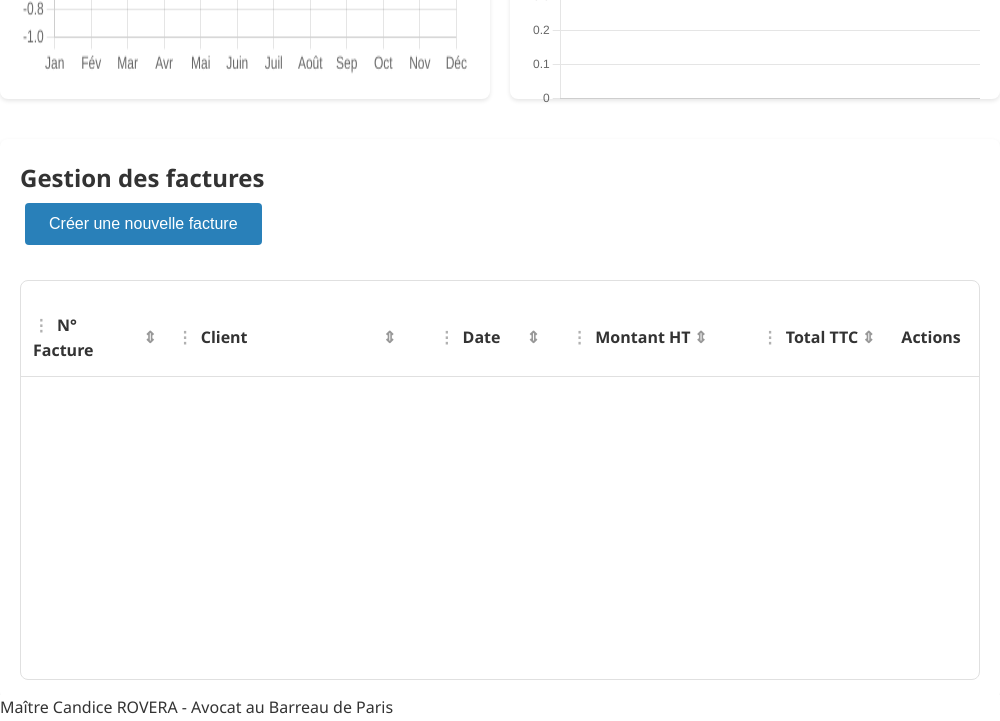
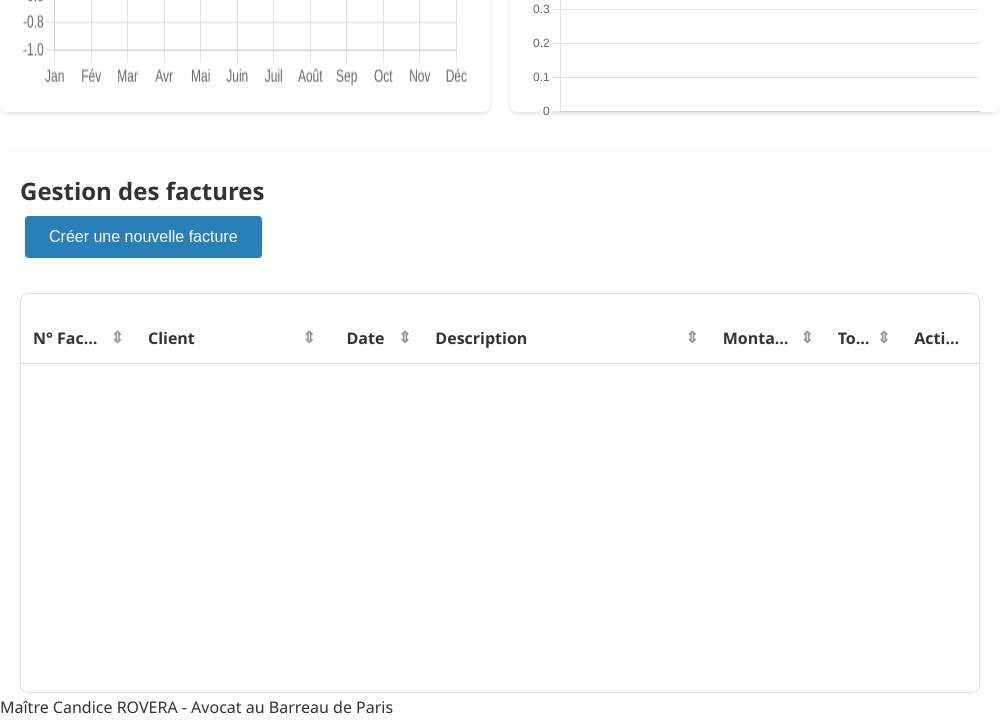
Before and after one commit to laky9090/avocat-tool-v2, an Electron app: page finance.html in a window 1000 px wide. Both pictures are taken after a click on the element "Actions". Shown: the part 79-800 px from the top of the page. Drawn offline with nearby package versions, Linux system fonts and the light colour scheme; no server answers.

Commit message:
derniere version

```diff
--- a/finance.css
+++ b/finance.css
@@ -116,10 +116,12 @@ header {
     border-radius: var(--border-radius);
 }
 
-/* Table des factures */
+/* Styles de base pour la table */
 #invoicesTable {
     width: 100%;
-    border-collapse: collapse;
+    table-layout: fixed;
+    border-collapse: separate;
+    border-spacing: 0;
     margin-top: 20px;
 }
 
@@ -142,7 +144,7 @@ header {
 }
 
 /* Indication visuelle pendant le drag */
-#invoicesTable th:not(:last-child)::before {
+#invoicesTable th:not(:last-child::before) {
     content: '⋮';
     margin-right: 8px;
     color: var(--text-secondary);
@@ -155,18 +157,18 @@ header {
     user-select: none;
     position: relative;
     padding: 12px;
-    padding-right: 25px;
+    padding-right: 32px;
     text-align: left;
 }
 
+/* Ajuster l'icône de tri */
 #invoicesTable th:not(:last-child)::after {
     content: '⇕';
     position: absolute;
-    right: 8px;
+    right: 12px;
     top: 50%;
     transform: translateY(-50%);
     opacity: 0.5;
-    margin-left: 8px;
 }
 
 /* Remettre le padding normal pour la colonne Actions */
@@ -185,8 +187,13 @@ header {
     opacity: 1;
 }
 
-#invoicesTable th, #invoicesTable td {
-    padding: 12px;
+/* Styles de base pour toutes les cellules */
+#invoicesTable th,
+#invoicesTable td {
+    padding: 12px 16px;
+    white-space: nowrap;
+    overflow: hidden;
+    text-overflow: ellipsis;
     border-bottom: 1px solid var(--border-color);
 }
 
@@ -194,38 +201,49 @@ header {
 #invoicesTable th:nth-child(1),
 #invoicesTable td:nth-child(1) {
     /* N° Facture */
-    width: 15%;
-    text-align: left;
+    width: 12%;
 }
 
 #invoicesTable th:nth-child(2),
 #invoicesTable td:nth-child(2) {
     /* Client */
-    width: 25%;
-    text-align: left;
+    width: 20%;
 }
 
 #invoicesTable th:nth-child(3),
 #invoicesTable td:nth-child(3) {
     /* Date */
-    width: 15%;
+    width: 10%;
     text-align: center;
 }
 
 #invoicesTable th:nth-child(4),
-#invoicesTable td:nth-child(4),
+#invoicesTable td:nth-child(4) {
+    /* Description */
+    width: 30%;
+}
+
 #invoicesTable th:nth-child(5),
 #invoicesTable td:nth-child(5) {
-    /* Montants HT et TTC */
-    width: 17.5%;
+    /* Total TTC */
+    width: 12%;
     text-align: right;
 }
 
 #invoicesTable th:nth-child(6),
 #invoicesTable td:nth-child(6) {
     /* Actions */
-    width: 10%;
+    width: 8%;
     text-align: center;
+}
+
+/* S'assurer que les cellules gardent leur padding */
+#invoicesTable th, #invoicesTable td {
+    white-space: nowrap;
+    overflow: hidden;
+    text-overflow: ellipsis;
+    padding-top: 12px;
+    padding-bottom: 12px;
 }
 
 /* Amélioration de la lisibilité du tableau */
--- a/finance.html
+++ b/finance.html
@@ -74,12 +74,13 @@
                             <th>N° Facture</th>
                             <th>Client</th>
                             <th>Date</th>
+                            <th>Description</th>
                             <th>Montant HT</th>
                             <th>Total TTC</th>
                             <th>Actions</th>
                         </tr>
                     </thead>
-                    <tbody id="invoicesList"></tbody>
+                    <tbody></tbody>
                 </table>
             </div>
         </div>
--- a/finance.js
+++ b/finance.js
@@ -140,13 +140,14 @@ function initializeSortableColumns() {
 }
 
 function getColumnKey(index) {
-    // Ne pas inclure la colonne Actions (index 5)
     const columns = {
         0: 'number',
         1: 'client',
         2: 'date',
-        3: 'totalHT',
-        4: 'totalTTC'
+        3: 'description',
+        4: 'totalHT',
+        5: 'totalTTC',
+        6: 'actions'
     };
     return columns[index];
 }
@@ -527,12 +528,17 @@ function updateInvoicesList() {
     const tbody = document.querySelector('#invoicesTable tbody');
     tbody.innerHTML = '';
 
-    invoices.forEach((invoice, index) => {
+    invoices.forEach(invoice => {
+        // Récupérer la description de la première prestation
+        const description = invoice.prestations && invoice.prestations[0] ?
+            invoice.prestations[0].description : '';
+
         const tr = document.createElement('tr');
         tr.innerHTML = `
             <td>${invoice.number}</td>
             <td>${invoice.client.nom} ${invoice.client.prenom}</td>
             <td>${formatDate(invoice.date)}</td>
+            <td>${description}</td>
             <td>${formatMoney(invoice.totalHT)}</td>
             <td>${formatMoney(invoice.totalTTC)}</td>
             <td>
```
